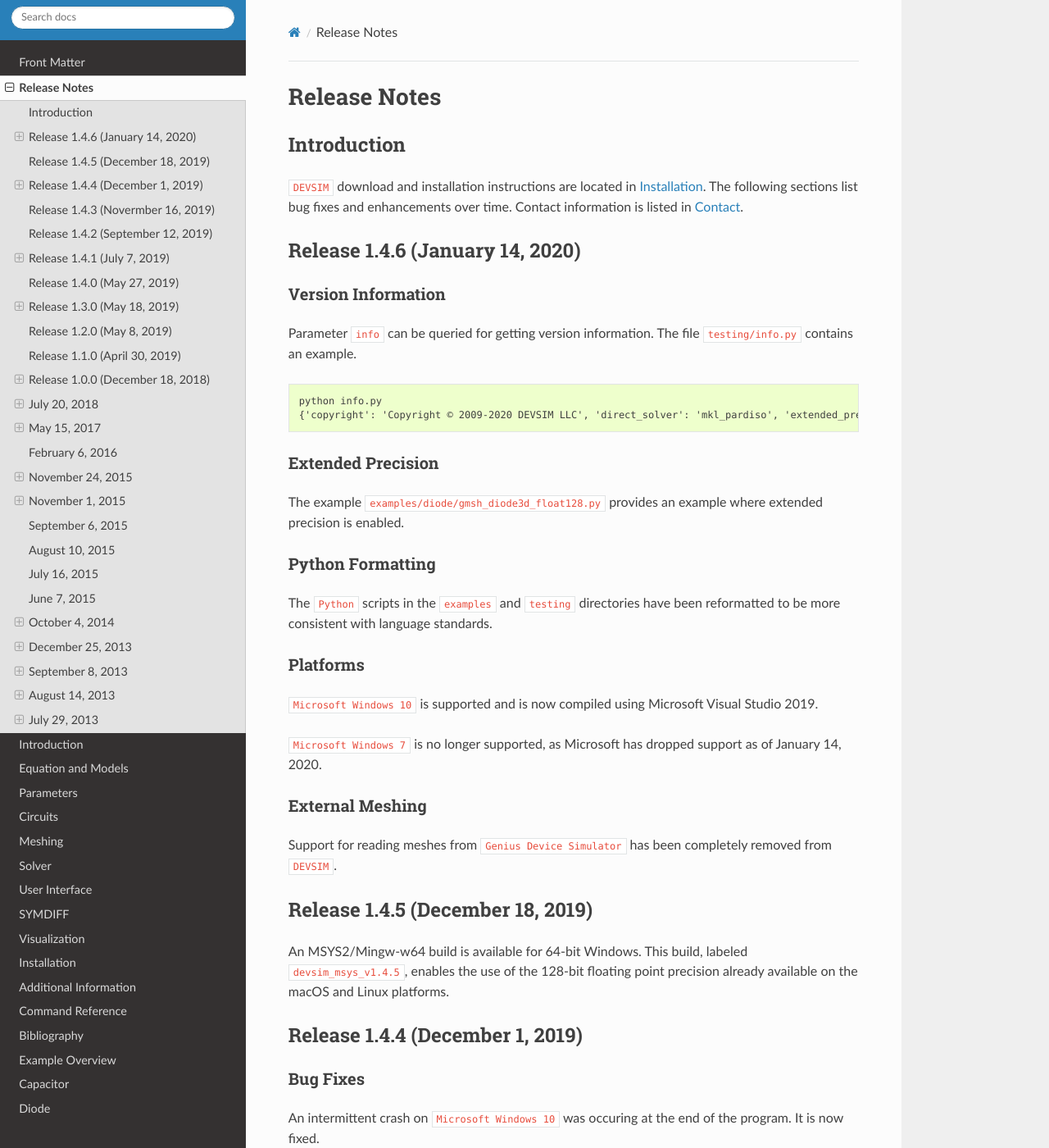
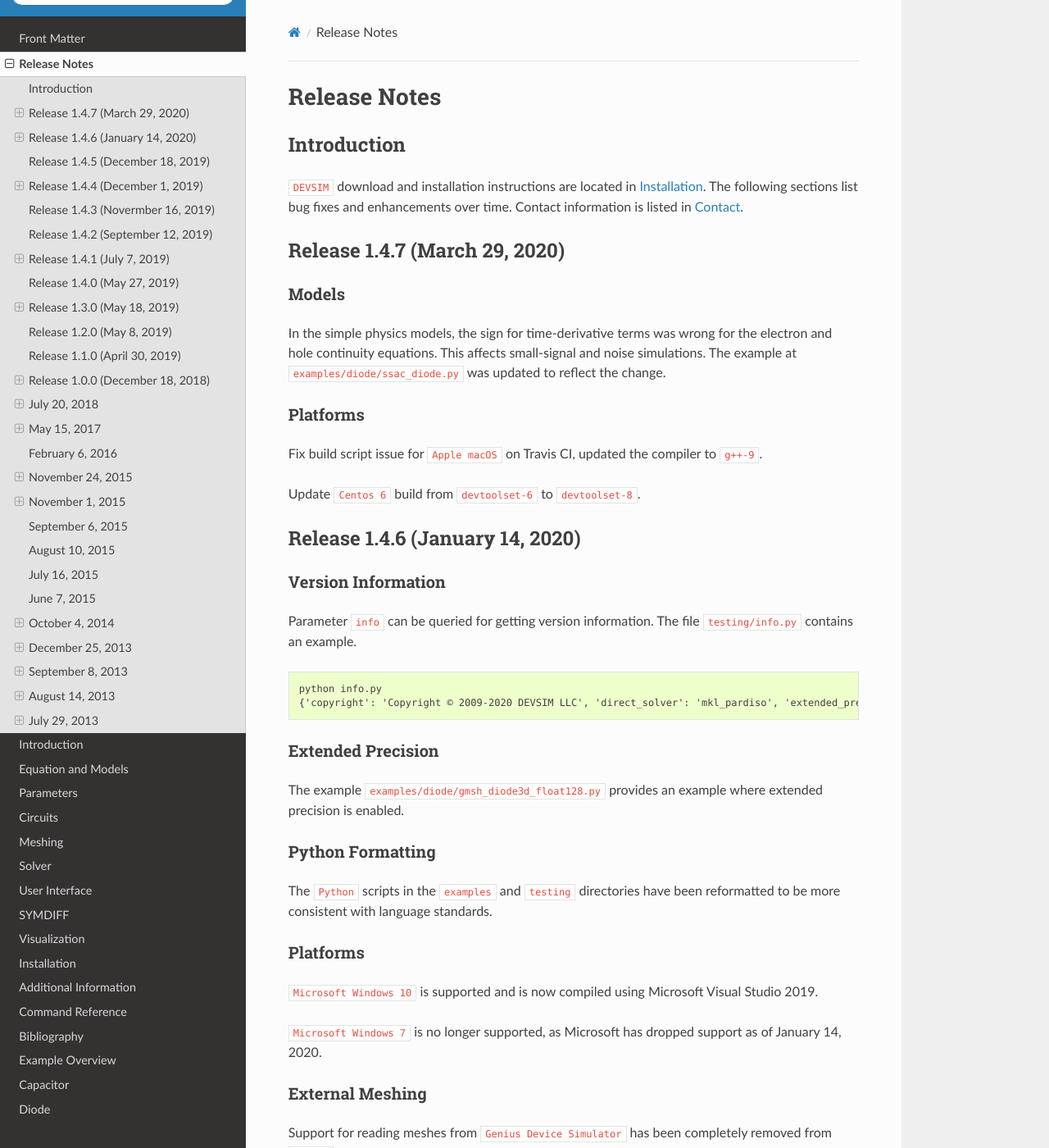
Before and after one commit to devsim/devsim_documentation, a Sphinx documentation site: the page built from sphinx/source/releasenotes.rst, in a window 1280 px wide and 1400 px high. Shown: the whole window at 82% size. Built offline with Sphinx 7.4.7 and the Read the Docs theme 2.0.0, drawn with Linux system fonts in a browser that asks for light colours; cross-references to code outside the pages are shown as plain code; some of the changed text lies outside the part shown.

Commit message:
release 1.4.7

```diff
--- a/sphinx/source/conf.py
+++ b/sphinx/source/conf.py
@@ -64,7 +64,7 @@
 # The short X.Y version.
 version = u'1.4'
 # The full version, including alpha/beta/rc tags.
-release = u'1.4.6'
+release = u'1.4.7'
 
 # The language for content autogenerated by Sphinx. Refer to documentation
 # for a list of supported languages.
--- a/sphinx/source/macros.txt
+++ b/sphinx/source/macros.txt
@@ -36,6 +36,7 @@
 .. |macosx| replace:: ``Apple macOS``
 .. |macosxyosemite| replace:: ``macOS 10.10 (Yosemite)``
 .. |macosxhighsierra| replace:: ``macOS 10.13 (High Sierra)``
+.. |msys| replace:: ``MSYS2/Mingw-w64``
 .. |mswindows| replace:: ``Microsoft Windows``
 .. |mswindowsseven| replace:: ``Microsoft Windows 7``
 .. |mswindowsten| replace:: ``Microsoft Windows 10``
--- a/sphinx/source/releasenotes.rst
+++ b/sphinx/source/releasenotes.rst
@@ -8,6 +8,22 @@
 ~~~~~~~~~~~~
 
 |devsim| download and installation instructions are located in :ref:`sec__installation`.  The following sections list bug fixes and enhancements over time.  Contact information is listed in :ref:`Contact`.
+
+Release 1.4.7 (March 29, 2020)
+~~~~~~~~~~~~~~~~~~~~~~~~~~~~~~
+
+Models
+^^^^^^
+
+In the simple physics models, the sign for time-derivative terms was wrong for the electron and hole continuity equations.  This affects small-signal and noise simulations.  The example at ``examples/diode/ssac_diode.py`` was updated to reflect the change.
+
+Platforms
+^^^^^^^^^
+
+Fix build script issue for |macosx| on Travis CI, updated the compiler to ``g++-9``.
+
+Update |centossix| build from ``devtoolset-6`` to ``devtoolset-8``.
+
 
 Release 1.4.6 (January 14, 2020)
 ~~~~~~~~~~~~~~~~~~~~~~~~~~~~~~~~
@@ -48,7 +64,7 @@
 Release 1.4.5 (December 18, 2019)
 ~~~~~~~~~~~~~~~~~~~~~~~~~~~~~~~~~
 
-An MSYS2/Mingw-w64 build is available for 64-bit Windows.  This build, labeled ``devsim_msys_v1.4.5``, enables the use of the 128-bit floating point precision already available on the macOS and Linux platforms.
+An |msys| build is available for 64-bit |mswindows|.  This build, labeled ``devsim_msys_v1.4.5``, enables the use of the 128-bit floating point precision already available on the |macosx| and |linux| platforms.
 
 Release 1.4.4 (December 1, 2019)
 ~~~~~~~~~~~~~~~~~~~~~~~~~~~~~~~~~~
```
